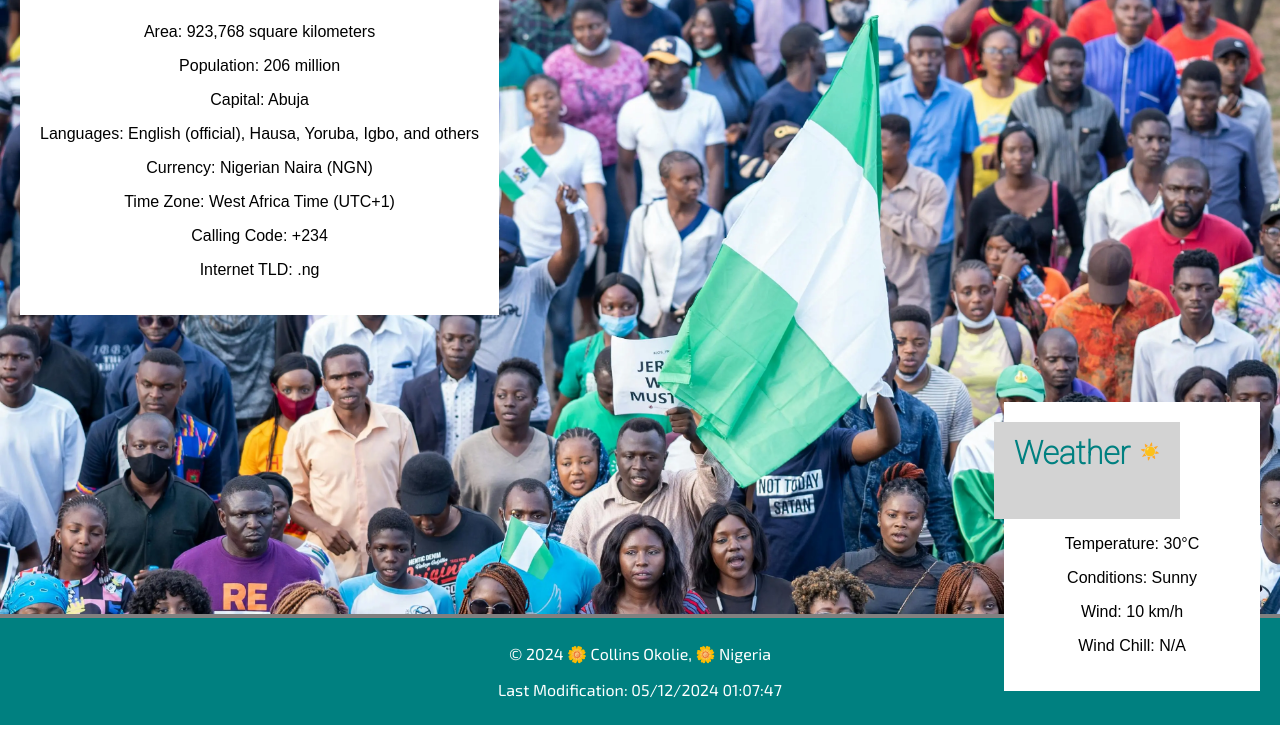
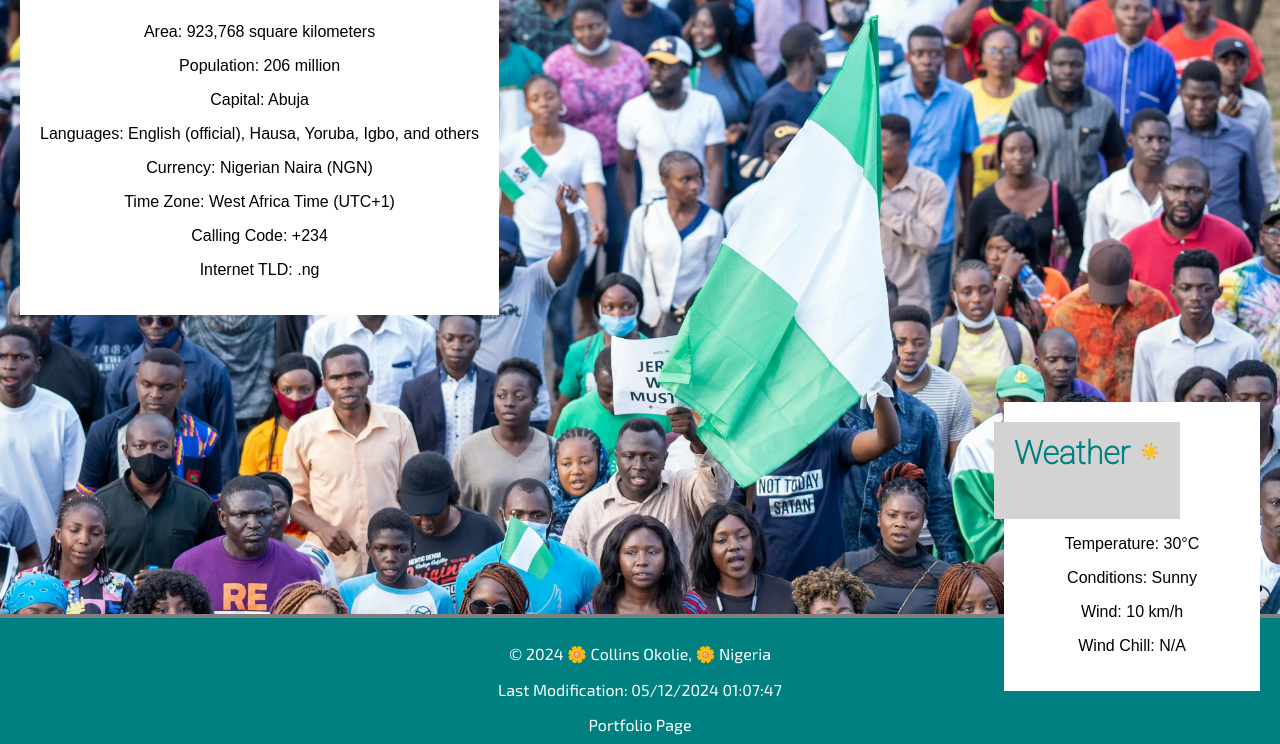
Before and after one commit to collinspg/wdd131, a plain HTML site: page place.html in a window 1280 px wide. Shown: the part 348-1092 px from the top of the page. Drawn offline with Linux system fonts and the light colour scheme; a web font is replaced by a local one.

Commit message:
using the after psuedo

```diff
--- a/styles/place.css
+++ b/styles/place.css
@@ -91,7 +91,9 @@ footer {
     padding: 10px 0;
     font-family: 'Exo 2', sans-serif;
 }
-
+footer::after {
+    content: "Portfolio Page";
+  }
 
 /* Media query for smaller screens */
 @media screen and (max-width: 600px) {
```
